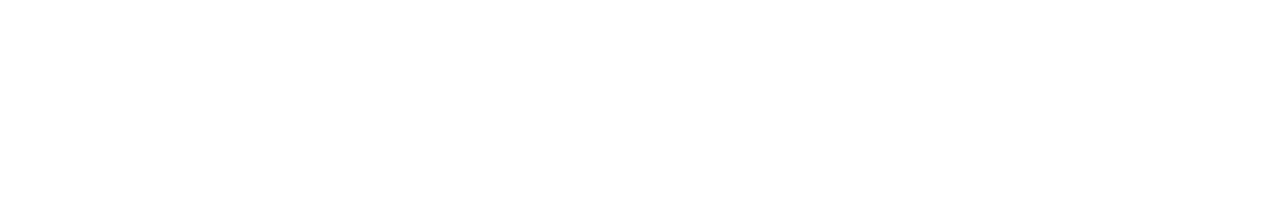
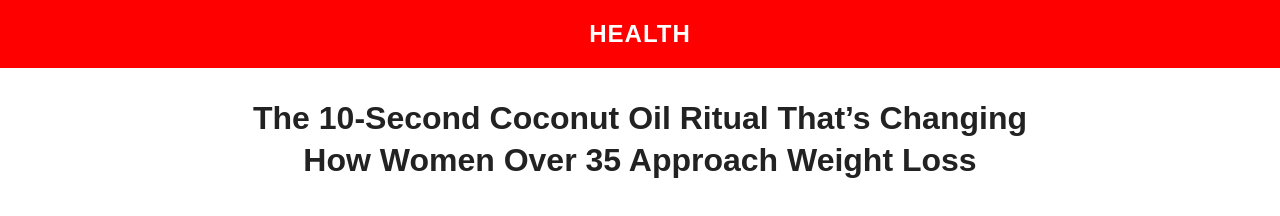
Before and after one commit to dksouza/cocoburnVSL, a plain HTML site: page index.html in a window 1280 px wide. Drawn offline with Linux system fonts and the light colour scheme.

Commit message:
headline

```diff
--- a/index.html
+++ b/index.html
@@ -34,9 +34,19 @@
 
 </head>
 
-<body style="margin:0; display:flex; justify-content:center; align-items:center; height:100vh;">
-  <vturb-smartplayer id="vid-69d535bcb88719b10eb7880a"
-    style="display: block; margin: 0 auto; width: 100%; max-width: 400px;"></vturb-smartplayer>
+<body style="margin:0; display:flex; flex-direction:column; min-height:100vh; font-family: sans-serif;">
+  <header style="background-color: red; color: white; text-align: center; padding: 20px 0; font-size: 24px; font-weight: bold; letter-spacing: 1px;">
+    HEALTH
+  </header>
+  <section style="text-align: center; padding: 30px 20px 0 20px; max-width: 800px; margin: 0 auto;">
+    <h1 style="margin: 0; font-size: clamp(22px, 5vw, 32px); line-height: 1.3; color: #222; font-weight: bold;">
+      The 10-Second Coconut Oil Ritual That’s Changing How Women Over 35 Approach Weight Loss
+    </h1>
+  </section>
+  <main style="flex: 1; display: flex; justify-content: center; align-items: center; padding: 20px;">
+    <vturb-smartplayer id="vid-69d535bcb88719b10eb7880a"
+      style="display: block; margin: 0 auto; width: 100%; max-width: 400px;"></vturb-smartplayer>
+  </main>
   <script
     type="text/javascript"> var s = document.createElement("script"); s.src = "https://scripts.converteai.net/72f8b575-31a6-471a-9f86-b66106155ce9/players/69d535bcb88719b10eb7880a/v4/player.js", s.async = !0, document.head.appendChild(s); </script>
 </body>
```
